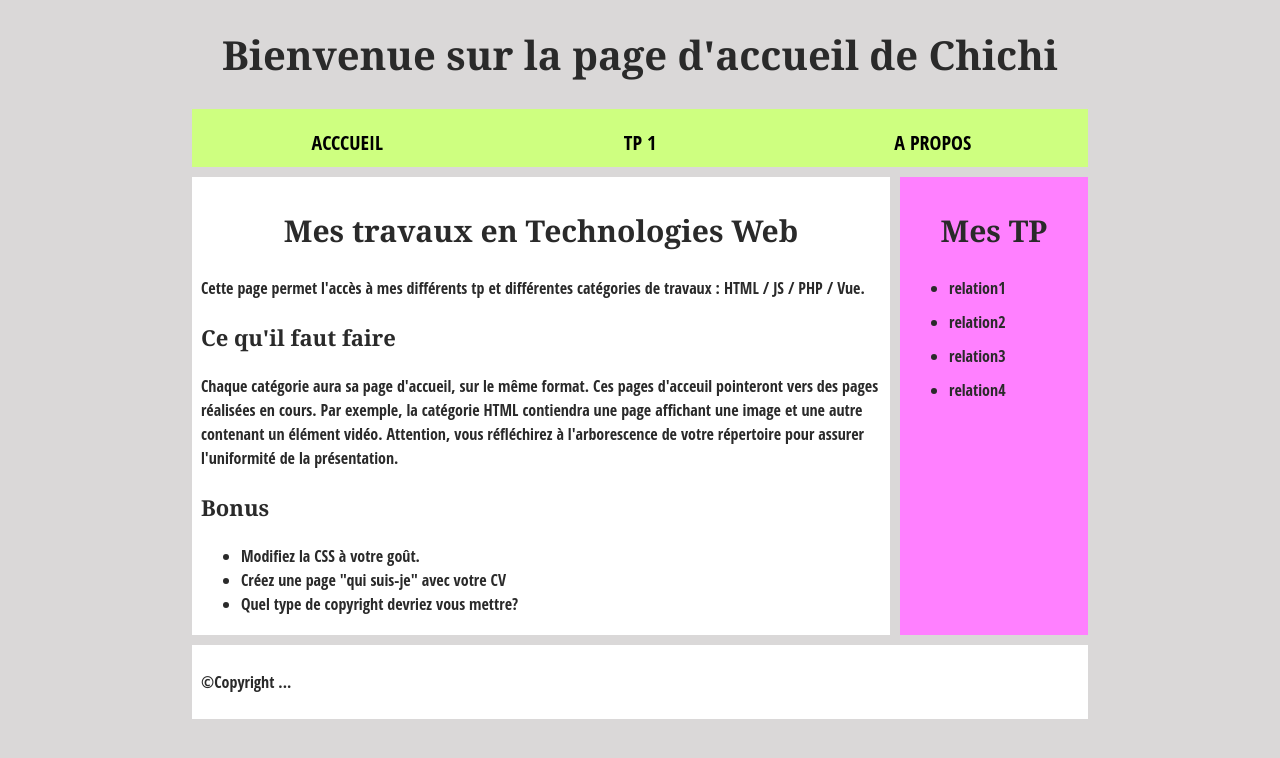
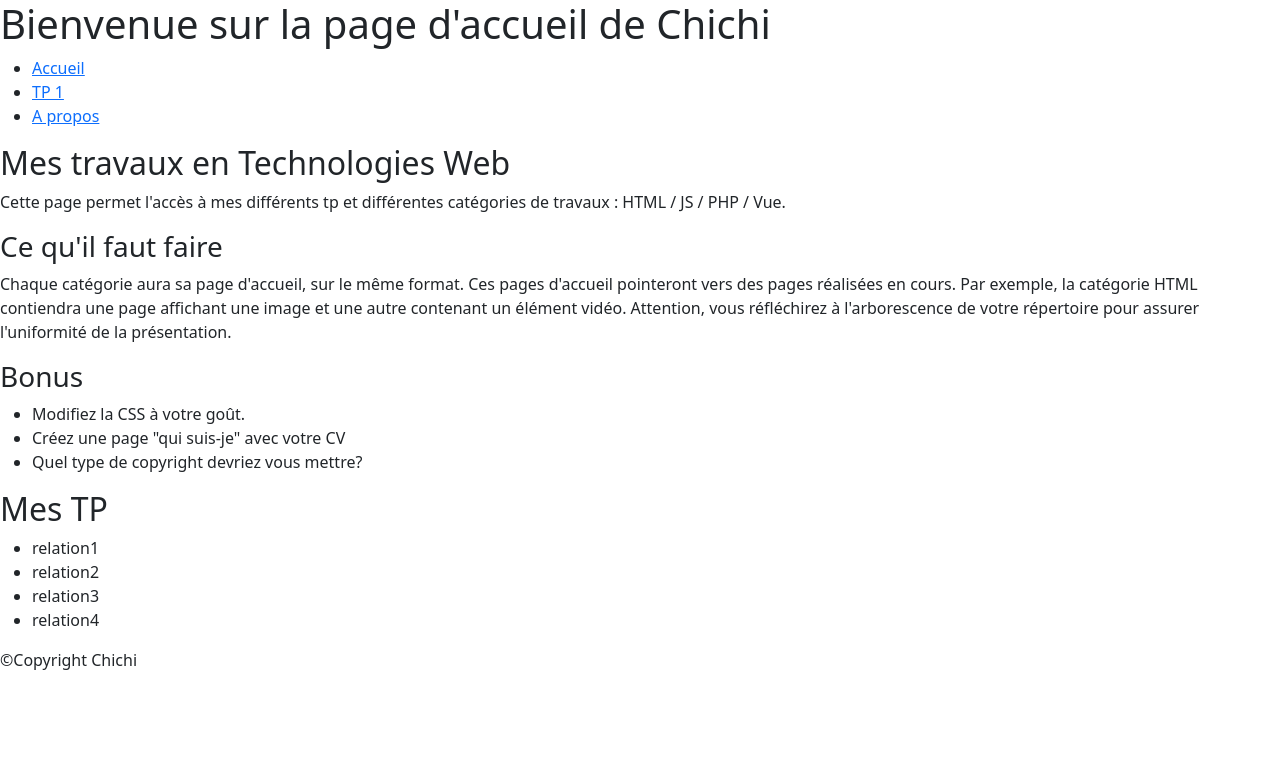
Before and after one commit to haangeline/haangeline.github.io, a plain HTML site: page index.html in a window 1280 px wide. Drawn offline with nearby package versions, Linux system fonts and the light colour scheme.

Commit message:
css - apropos
recuperation framework css bootstrap
ancien style css dans un autre fichier
nouveau fichier de style css

modification de la page apropos
--> under construction

```diff
--- a/index.html
+++ b/index.html
@@ -4,7 +4,7 @@
     <meta charset="utf-8">
 
     <title>haaccueil</title>
-    <link rel="stylesheet" type="text/css" href="style.css">
+    <link href="https://cdn.jsdelivr.net/npm/bootstrap@5.1.3/dist/css/bootstrap.min.css" rel="stylesheet" integrity="sha384-1BmE4kWBq78iYhFldvKuhfTAU6auU8tT94WrHftjDbrCEXSU1oBoqyl2QvZ6jIW3" crossorigin="anonymous">
 
   </head>
 
@@ -15,7 +15,7 @@
 
     <nav>
       <ul>
-        <li><a href="./index.html">Acccueil</a></li>
+        <li><a href="./index.html">Accueil</a></li>
         <li><a href="./tp1.html">TP 1</a></li>
         <li><a href="./apropos.html">A propos</a></li>
       </ul>
@@ -31,7 +31,7 @@
 
         <h3>Ce qu'il faut faire</h3>
         <p>
-            Chaque catégorie aura sa page d'accueil, sur le même format. Ces pages d'acceuil pointeront vers des pages réalisées en cours.
+            Chaque catégorie aura sa page d'accueil, sur le même format. Ces pages d'accueil pointeront vers des pages réalisées en cours.
             Par exemple, la catégorie HTML contiendra une page affichant une image et une autre contenant un élément vidéo.
             Attention, vous réfléchirez à l'arborescence de votre répertoire pour assurer l'uniformité de la présentation.
         </p>
@@ -57,7 +57,7 @@
     </main>
 
     <footer>
-      <p>©Copyright ... </p>
+      <p>©Copyright Chichi </p>
     </footer>
 
   </body>
--- a/style.css
+++ b/style.css
@@ -1,134 +1,18 @@
-/* || General setup */
 
-html, body {
-    margin: 0;
-    padding: 0;
-  }
+.under-construction {
+    text-align: center;
+    font-size: 1cm;
+    font-family: Arial, Helvetica, sans-serif;
+}
 
-  html {
-    font-size: 10px;
-    background-color: #dad8d8;
-  }
-
-  body {
-    width: 70%;
-    margin: 0 auto;
-  }
-
-  /* || typography */
-
-  h1, h2, h3 {
-    font-family: 'Georgia', serif;
-    color: #2a2a2a;
-  }
-
-  p, input, li {
-    font-family: 'Open Sans Condensed', sans-serif;
-    color: #2a2a2a;
-  }
-
-  h1 {
-    font-size: 4rem;
+.chichi {
+    background-color :royalblue;
+    margin-left:36%;
+    margin-right: 36%;
+    margin-top: 1cm;
+    margin-bottom: 2cm;
     text-align: center;
-    <!titre en blanc avec ombre :>
-    <!color: white;>
-    <!text-shadow: 2px 2px 10px black;>
-  }
-
-  h2 {
-    font-size: 3rem;
-    text-align: center;
-  }
-
-  h3 {
-    font-size: 2.2rem;
-  }
-
-  p, li {
-    font-size: 1.6rem;
-    line-height: 1.5;
-  }
-
-  /* || header layout */
-
-  nav, article, aside, footer {
-    background-color: white;
-    padding: 1%;
-  }
-
-  nav {
-    height: 40px;
-    background-color: #ceff80;
-    display: flex;
-    margin-bottom: 10px;
-  }
-
-  nav ul {
-    padding: 0;
-    list-style-type: none;
-    flex: 2;
-    display: flex;
-  }
-
-  nav li {
-    display: inline;
-    text-align: center;
-    flex: 1;
-  }
-
-  nav a {
-    display: inline-block;
-    font-size: 2rem;
-    text-transform: uppercase;
-    text-decoration: none;
-    color: black;
-  }
-
-  nav form {
-    flex: 1;
-    display: flex;
-    align-items: center;
-    height: 100%;
-    padding: 0 2em;
-  }
-
-  input {
-    font-size: 1.6rem;
-    height: 32px;
-  }
-
-  input[type="search"] {
-    flex: 3;
-  }
-
-  input[type="submit"] {
-    flex: 1;
-    margin-left: 1rem;
-    background: #333;
-    border: 0;
+    font-size: 3cm;
+    font-family: Impact, Haettenschweiler, 'Arial Narrow Bold', sans-serif;
     color: white;
-  }
-
-  /* || main layout */
-
-  main {
-    display: flex;
-  }
-
-  article {
-    flex: 4;
-  }
-
-  aside {
-    flex: 1;
-    margin-left: 10px;
-    background-color: #ff80ff;
-  }
-
-  aside li {
-    padding-bottom: 10px;
-  }
-
-  footer {
-    margin-top: 10px;
-  }
+}
--- /dev/null
+++ b/style_barreaud.css
@@ -0,0 +1,134 @@
+/* || General setup */
+
+html, body {
+    margin: 0;
+    padding: 0;
+  }
+
+  html {
+    font-size: 10px;
+    background-color: #dad8d8;
+  }
+
+  body {
+    width: 70%;
+    margin: 0 auto;
+  }
+
+  /* || typography */
+
+  h1, h2, h3 {
+    font-family: 'Georgia', serif;
+    color: #2a2a2a;
+  }
+
+  p, input, li {
+    font-family: 'Open Sans Condensed', sans-serif;
+    color: #2a2a2a;
+  }
+
+  h1 {
+    font-size: 4rem;
+    text-align: center;
+    <!titre en blanc avec ombre>
+    <!color: white>
+    <!text-shadow: 2px 2px 10px black>
+  }
+
+  h2 {
+    font-size: 3rem;
+    text-align: center;
+  }
+
+  h3 {
+    font-size: 2.2rem;
+  }
+
+  p, li {
+    font-size: 1.6rem;
+    line-height: 1.5;
+  }
+
+  /* || header layout */
+
+  nav, article, aside, footer {
+    background-color: white;
+    padding: 1%;
+  }
+
+  nav {
+    height: 40px;
+    background-color: #ceff80;
+    display: flex;
+    margin-bottom: 10px;
+  }
+
+  nav ul {
+    padding: 0;
+    list-style-type: none;
+    flex: 2;
+    display: flex;
+  }
+
+  nav li {
+    display: inline;
+    text-align: center;
+    flex: 1;
+  }
+
+  nav a {
+    display: inline-block;
+    font-size: 2rem;
+    text-transform: uppercase;
+    text-decoration: none;
+    color: black;
+  }
+
+  nav form {
+    flex: 1;
+    display: flex;
+    align-items: center;
+    height: 100%;
+    padding: 0 2em;
+  }
+
+  input {
+    font-size: 1.6rem;
+    height: 32px;
+  }
+
+  input[type="search"] {
+    flex: 3;
+  }
+
+  input[type="submit"] {
+    flex: 1;
+    margin-left: 1rem;
+    background: #333;
+    border: 0;
+    color: white;
+  }
+
+  /* || main layout */
+
+  main {
+    display: flex;
+  }
+
+  article {
+    flex: 4;
+  }
+
+  aside {
+    flex: 1;
+    margin-left: 10px;
+    background-color: #ff80ff;
+  }
+
+  aside li {
+    padding-bottom: 10px;
+  }
+
+  footer {
+    margin-top: 10px;
+  }
```
Also changed, not shown: apropos.html (+16 -2 lines), tp1.html (+5 -5 lines), under-construction.gif (added).
